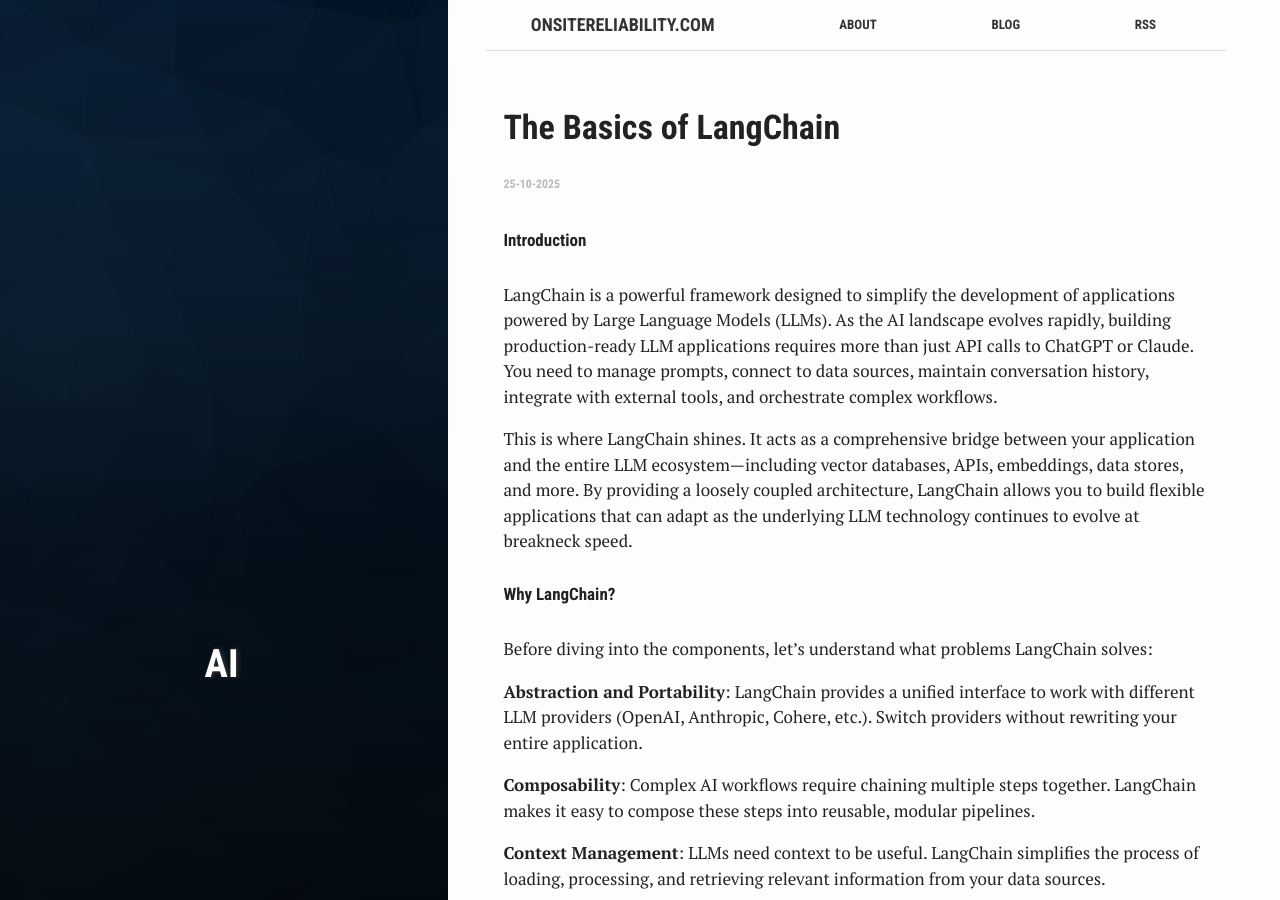
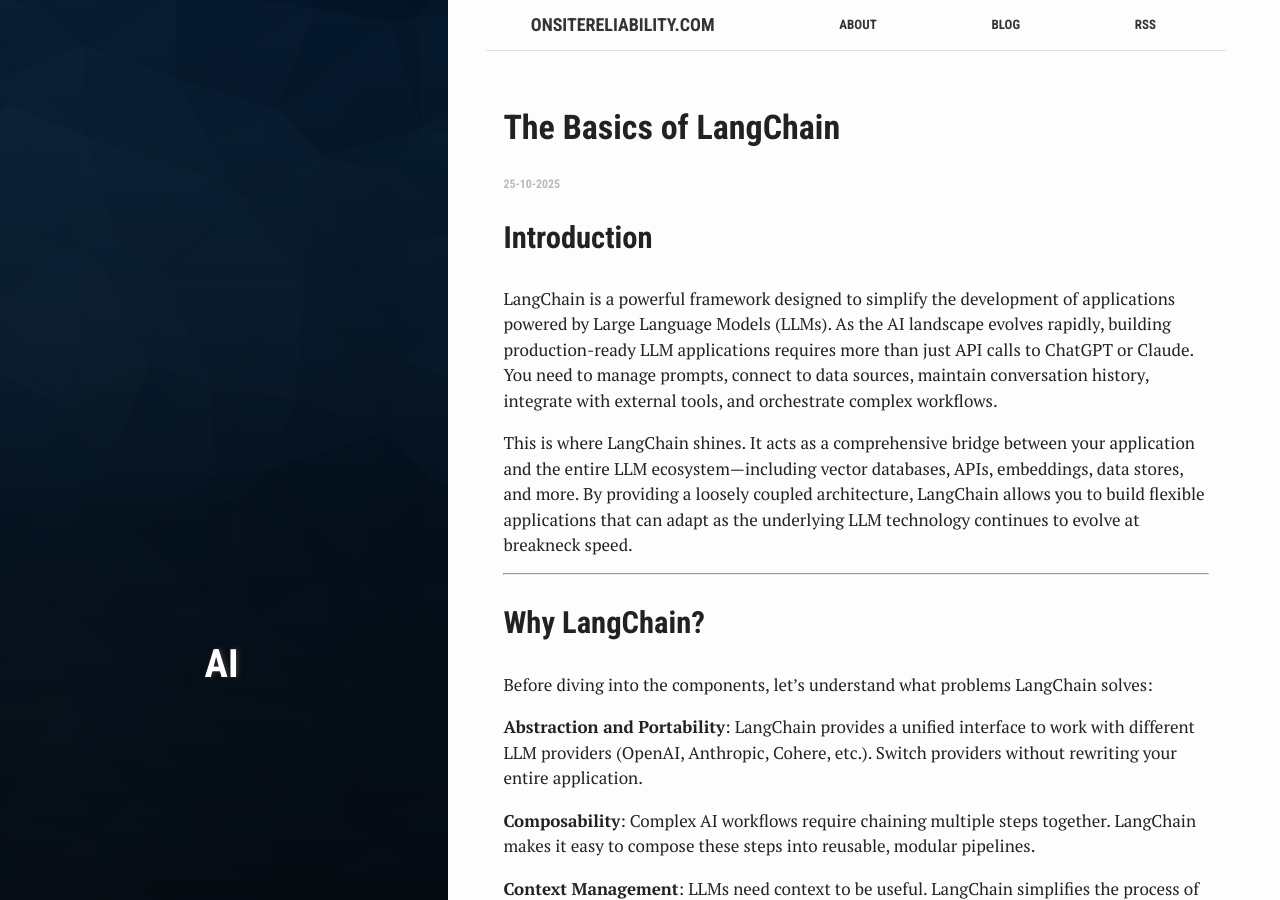
Before and after one commit to qapage/qapage.github.io, a Jekyll site: the page built from _posts/2025-10-25-LangChain-basics.md, in a window 1280 px wide and 900 px high. Built offline with Jekyll 4.4.1, drawn with Linux system fonts in a browser that asks for light colours.

```diff
--- a/_posts/2025-10-25-LangChain-basics.md
+++ b/_posts/2025-10-25-LangChain-basics.md
@@ -5,13 +5,15 @@ categories: [AI, LLM, LangChain]
 tags: [AI]
 ---
 
-##### Introduction
+## Introduction
 
 LangChain is a powerful framework designed to simplify the development of applications powered by Large Language Models (LLMs). As the AI landscape evolves rapidly, building production-ready LLM applications requires more than just API calls to ChatGPT or Claude. You need to manage prompts, connect to data sources, maintain conversation history, integrate with external tools, and orchestrate complex workflows.
 
 This is where LangChain shines. It acts as a comprehensive bridge between your application and the entire LLM ecosystem—including vector databases, APIs, embeddings, data stores, and more. By providing a loosely coupled architecture, LangChain allows you to build flexible applications that can adapt as the underlying LLM technology continues to evolve at breakneck speed.
 
-##### Why LangChain?
+---
+
+## Why LangChain?
 
 Before diving into the components, let's understand what problems LangChain solves:
 
@@ -23,11 +25,13 @@ Before diving into the components, let's understand what problems LangChain solv
 
 **Production-Ready Features**: From conversation memory to error handling, LangChain includes the building blocks needed for real-world applications.
 
-##### The Six Core Building Blocks
+---
+
+## The Six Core Building Blocks
 
 LangChain's architecture is built around six fundamental components that work together to create sophisticated LLM applications:
 
-##### 1. Model I/O
+### 1. Model I/O
 
 Model I/O is the foundation of any LangChain application—it manages how you communicate with LLMs through prompts and process their responses.
 
@@ -49,7 +53,7 @@ prompt = PromptTemplate(
 
 Model I/O focuses on prompt engineering best practices and ensures that data flows cleanly in and out of your LLM interactions.
 
-##### 2. Chains
+### 2. Chains
 
 Chains are the backbone of LangChain's composability. They allow you to connect multiple components together into workflows that execute complex tasks.
 
@@ -71,7 +75,7 @@ result = chain.run(source_language="English", target_language="Spanish", text="H
 
 More complex chains can involve multiple LLM calls, data retrieval, transformations, and validation steps—all orchestrated into a single, reusable component.
 
-##### 3. Memory
+### 3. Memory
 
 LLMs are stateless by nature—they don't remember previous interactions. Memory modules solve this by giving your application the ability to maintain context across conversations.
 
@@ -95,7 +99,7 @@ memory.save_context({"input": "What's the weather?"}, {"output": "It's sunny tod
 
 Memory transforms one-off interactions into persistent, context-aware experiences.
 
-##### 4. Tools
+### 4. Tools
 
 Tools extend LLMs beyond text generation by giving them the ability to interact with the outside world. They enable LLMs to perform actions and access real-time information.
 
@@ -124,7 +128,7 @@ customer_tool = Tool(
 
 Tools are integrated into chains and agents, allowing the LLM to decide when and how to use them based on the task at hand.
 
-##### 5. Retrieval
+### 5. Retrieval
 
 Retrieval is what makes LLM applications truly powerful and relevant to your specific use case. This module handles the entire Retrieval-Augmented Generation (RAG) pipeline.
 
@@ -160,7 +164,7 @@ relevant_docs = vectorstore.similarity_search("What is our refund policy?")
 
 This is what enables LLMs to answer questions about your proprietary data, recent events, or domain-specific knowledge that wasn't part of their training data.
 
-##### 6. Agents
+### 6. Agents
 
 Agents represent the most autonomous and sophisticated component of LangChain. They use LLMs as reasoning engines to decide which actions to take and in what order.
 
@@ -197,7 +201,9 @@ The agent might:
 
 Agents bring a level of intelligence and adaptability that makes them ideal for complex, open-ended tasks.
 
-##### Putting It All Together
+---
+
+## Putting It All Together
 
 A real-world LangChain application typically combines multiple components:
 
@@ -211,7 +217,9 @@ A real-world LangChain application typically combines multiple components:
 
 This combination creates an intelligent system that can handle diverse customer inquiries with context awareness and access to real-time data.
 
-##### Getting Started with LangChain
+---
+
+## Getting Started with LangChain
 
 To begin building with LangChain:
 
@@ -233,7 +241,9 @@ llm = ChatOpenAI(temperature=0.7, model="gpt-4")
 
 5. **Experiment**: LangChain's modular design encourages experimentation. Try different components and see what works best for your use case.
 
-##### Best Practices
+---
+
+## Best Practices
 
 **Start with Clear Use Cases**: Don't build complexity for its own sake. Identify specific problems and use only the components you need.
 
@@ -245,7 +255,9 @@ llm = ChatOpenAI(temperature=0.7, model="gpt-4")
 
 **Evaluate Continuously**: Set up evaluation frameworks to measure accuracy, relevance, and performance over time.
 
-##### Conclusion
+---
+
+## Conclusion
 
 LangChain has emerged as the de facto framework for building LLM applications because it abstracts away the complexity while providing the flexibility needed for production systems. Its six core components—Model I/O, Chains, Memory, Tools, Retrieval, and Agents—work together to enable everything from simple chatbots to sophisticated AI assistants.
 
@@ -253,7 +265,9 @@ The framework's modular design means you can start simple and scale as your need
 
 As LLM technology continues to evolve, frameworks like LangChain ensure your applications can evolve with it—without requiring complete rewrites. That's the power of abstraction and thoughtful architecture.
 
-##### Resources
+---
+
+## Resources
 
 - [LangChain Documentation](https://python.langchain.com/)
 - [LangChain GitHub Repository](https://github.com/langchain-ai/langchain)
```
